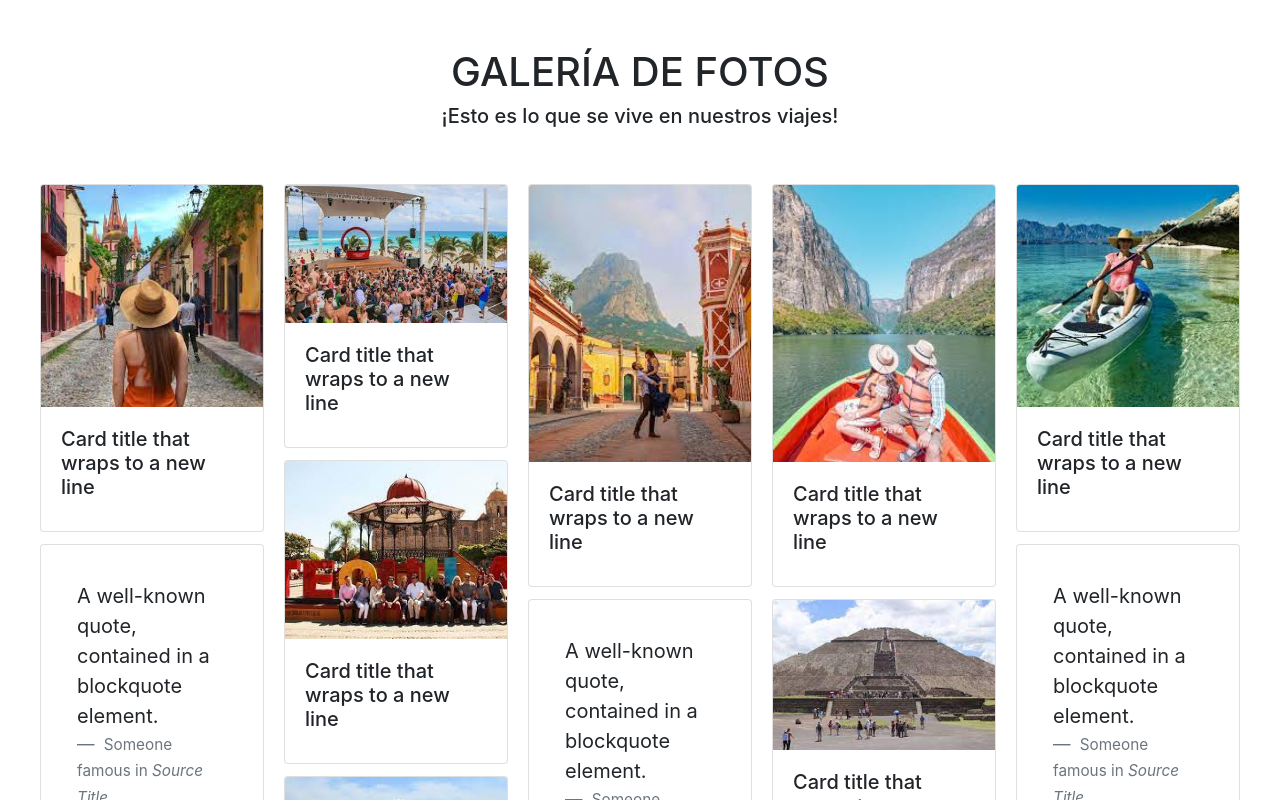
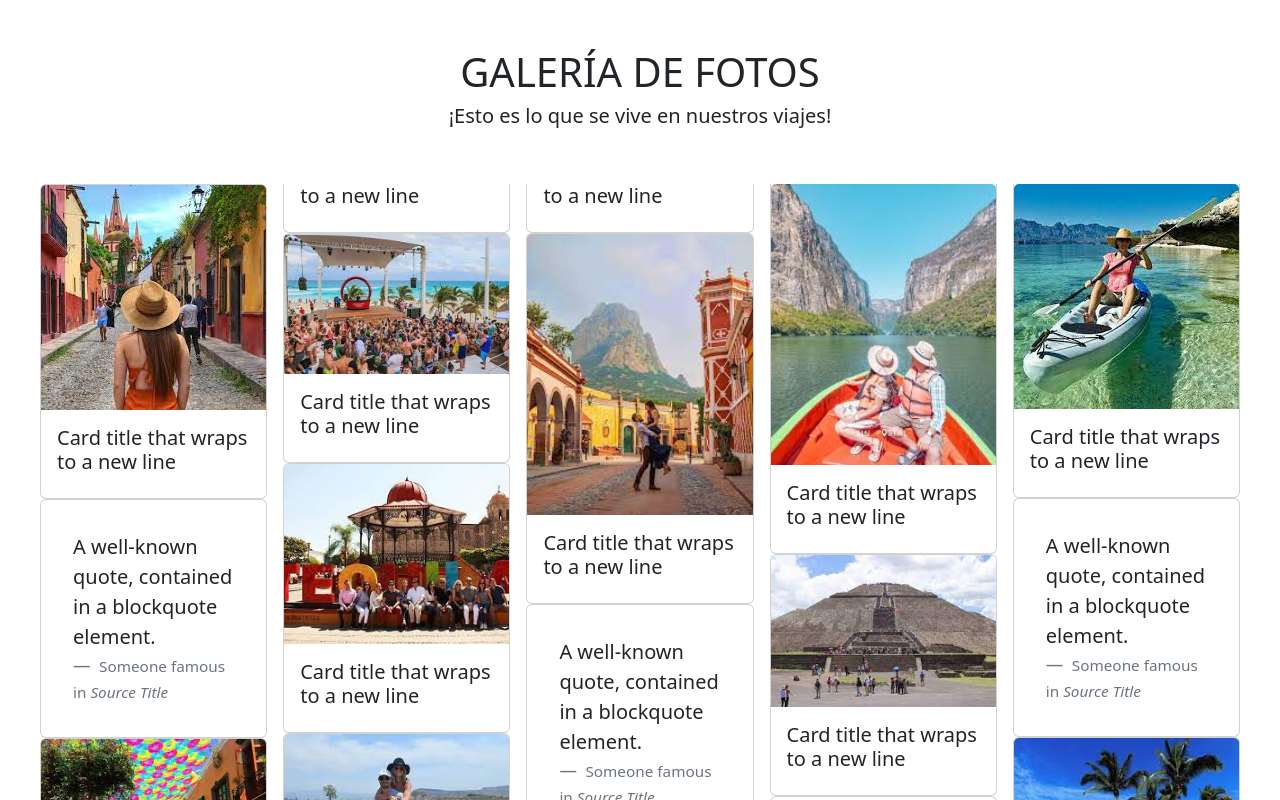
Before and after one commit to Ana211202/tours_proyect, an Angular app in the folder reserva/: page / in a window 1280 px wide. Shown: the top 800 px of the page. Built offline with nearby package versions, Linux system fonts and the light colour scheme.

Commit message:
quitamos cdn

```diff
--- a/reserva/src/app/components/reservas/reservas.component.html
+++ b/reserva/src/app/components/reservas/reservas.component.html
@@ -1,4 +1,4 @@
-<link rel="stylesheet" href="https://cdn.jsdelivr.net/npm/bootstrap@4.6.2/dist/css/bootstrap.min.css" integrity="sha384-xOolHFLEh07PJGoPkLv1IbcEPTNtaed2xpHsD9ESMhqIYd0nLMwNLD69Npy4HI+N" crossorigin="anonymous">
+
 
 <form (ngSubmit)="onSubmit()" #reservationForm="ngForm">
   <label for="date">Fecha:  </label>
```
